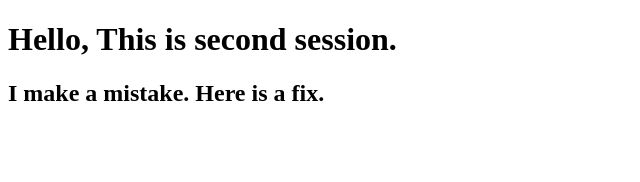
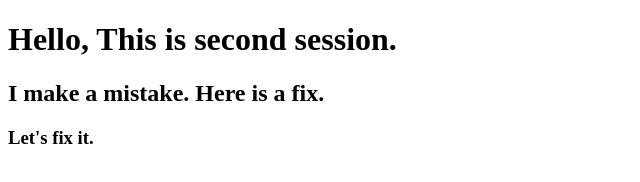
Before and after one commit to Bladefan960/Bladefan960.github.io, a plain HTML site: page ss02/index.html in a window 1280 px wide. Shown: the whole page, without its empty margins (0-640 px from the left). Drawn offline with Linux system fonts and the light colour scheme.

Commit message:
adding h3

```diff
--- a/ss02/index.html
+++ b/ss02/index.html
@@ -9,5 +9,6 @@
 <body>
     <h1>Hello, This is second session.</h1>
     <h2>I make a mistake. Here is a fix.</h2>
+    <h3>Let's fix it.</h3>
 </body>
 </html>
```
